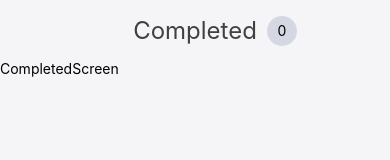
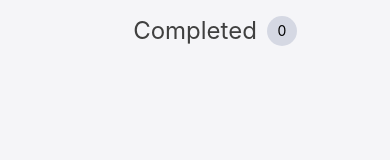
Before and after one commit to materally/todoapp-react-native, a React Native app: screen /Completed in a window 390 px wide. Shown: the top 160 px of the page. Built offline with nearby package versions, Linux system fonts and the light colour scheme.

Commit message:
refactor: :recycle: use store in CompletedScreen and refact store

```diff
--- a/components/Layout.tsx
+++ b/components/Layout.tsx
@@ -1,15 +1,13 @@
 import { SafeAreaView, StyleSheet } from "react-native";
 import { background } from "../consts/ui";
-import Header, { HeaderProps } from "./Header";
 
-interface LayoutProps extends HeaderProps {
+interface LayoutProps {
   children: JSX.Element | Array<JSX.Element>;
 }
 
-function Layout ({ children, title, count }: LayoutProps) {
+function Layout ({ children }: LayoutProps) {
   return (
     <SafeAreaView style={styles.appContainer}>
-      <Header title={title} count={count} />
       { children }
     </SafeAreaView>
   );
--- a/screens/Completed.tsx
+++ b/screens/Completed.tsx
@@ -1,12 +1,21 @@
 import React from 'react';
-import { View, Text } from 'react-native';
+import { FlatList } from 'react-native';
 
+import Header from '../components/Header';
+import { Item } from '../components/Item';
 import Layout from '../components/Layout';
+import todoStore from '../store/store';
 
 export function CompletedScreen(): JSX.Element {
   return (
-    <Layout title='Completed' count={0}>
-      <View><Text>CompletedScreen</Text></View>
+    <Layout>
+      <Header title='Completed' count={todoStore.completedList().count} />
+      <FlatList
+        contentContainerStyle={{ alignItems: 'center', paddingTop: 10 }}
+        data={todoStore.completedList().list}
+        renderItem={({ item }) => <Item title={item.title} />}
+        keyExtractor={item => item.id}
+      />
     </Layout>
   );
 }
--- a/screens/Home.tsx
+++ b/screens/Home.tsx
@@ -1,16 +1,18 @@
 import React from 'react';
 import { FlatList } from 'react-native';
 
+import Header from '../components/Header';
 import { Item } from '../components/Item';
 import Layout from '../components/Layout';
 import todoStore from '../store/store';
 
 export function HomeScreen(): JSX.Element {
   return (
-    <Layout title='My task' count={0}>
+    <Layout>
+      <Header title='My task' count={todoStore.unCompletedList().count} />
       <FlatList
         contentContainerStyle={{ alignItems: 'center', paddingTop: 10 }}
-        data={todoStore.list}
+        data={todoStore.unCompletedList().list}
         renderItem={({ item }) => <Item title={item.title} />}
         keyExtractor={item => item.id}
       />
--- a/store/store.ts
+++ b/store/store.ts
@@ -17,14 +17,23 @@ class TodoStore {
     })
   }
 
-  countCompleted = () => {
-    return this.list.filter(item => item.done).length;
+  completedList = () => {
+    const list = this.list.filter(item => item.done)
+
+    return {
+      list,
+      count: list.length
+    }
   }
 
-  countUnCompleted = () => {
-    return this.list.filter(item => !item.done).length;
+  unCompletedList = () => {
+    const list = this.list.filter(item => !item.done)
+
+    return {
+      list,
+      count: list.length
+    };
   }
-
 }
 
 const todoStore = new TodoStore();
```
